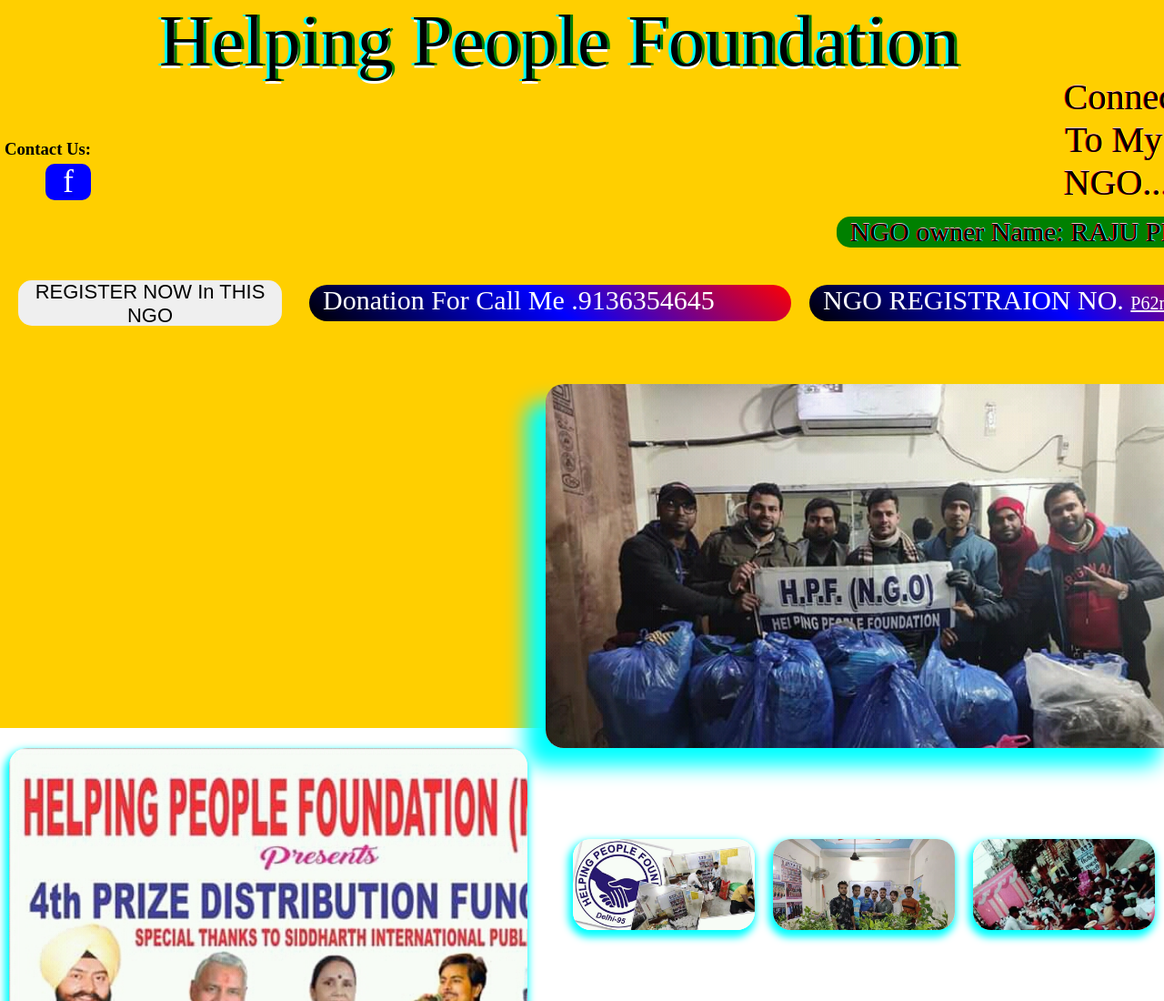
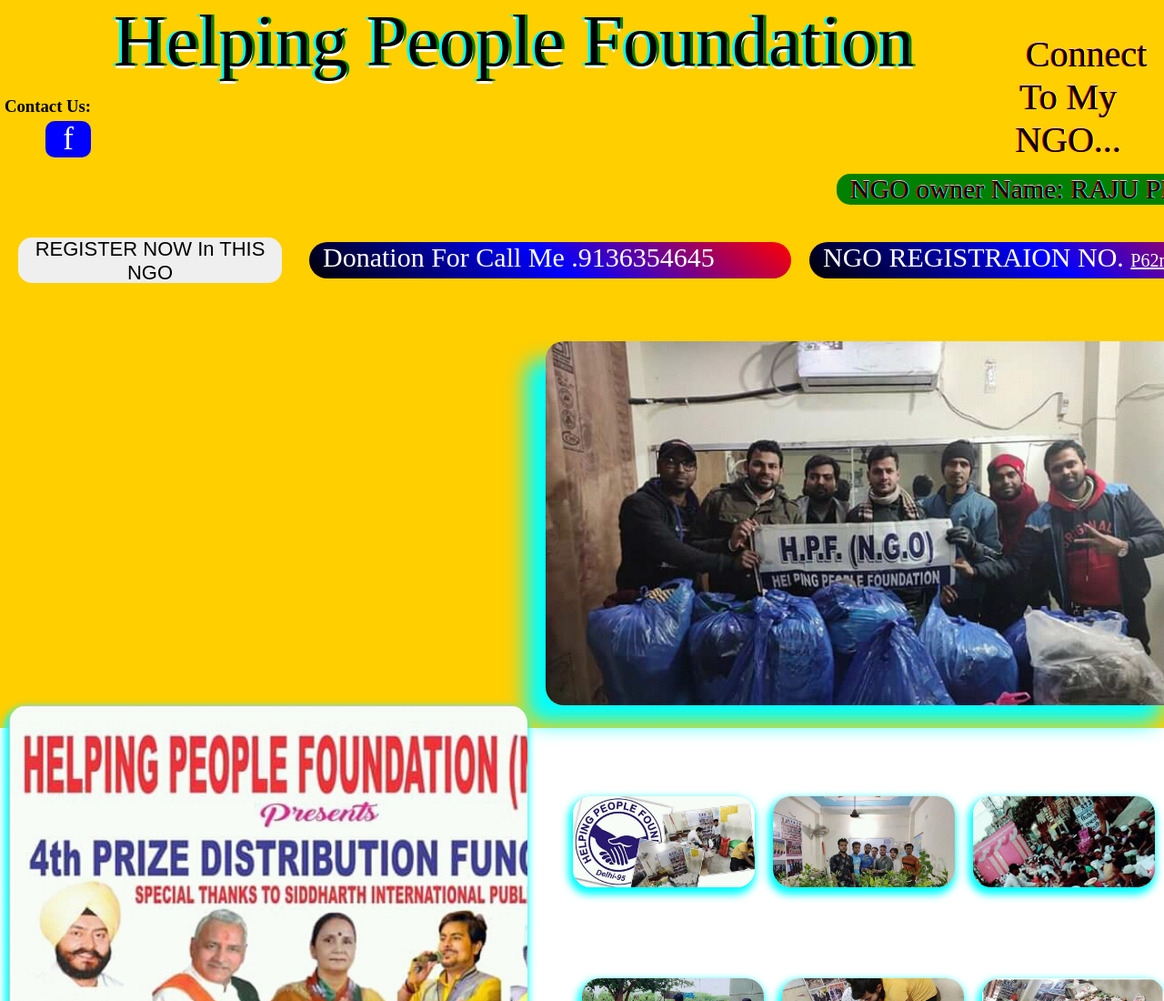
Before and after one commit to mukulgoyal200/mukul-, a plain HTML site: page index.html in a window 1280 px wide. Shown: the top 1100 px of the page at 91% size. Drawn offline with Linux system fonts and the light colour scheme.

Commit message:
Update index.html

```diff
--- a/index.html
+++ b/index.html
@@ -33,7 +33,7 @@ text-shadow:-1px 0px red, 1px 0px yellow , 0px -1px pink;
 .mukul4{
 font-size:80px;
 text-align:center;
-margin-left:-50px;
+margin-left:-150px;
 text-shadow:-3px 0px aqua, 0px 3px white,3px 0px green ;
 
 
```
